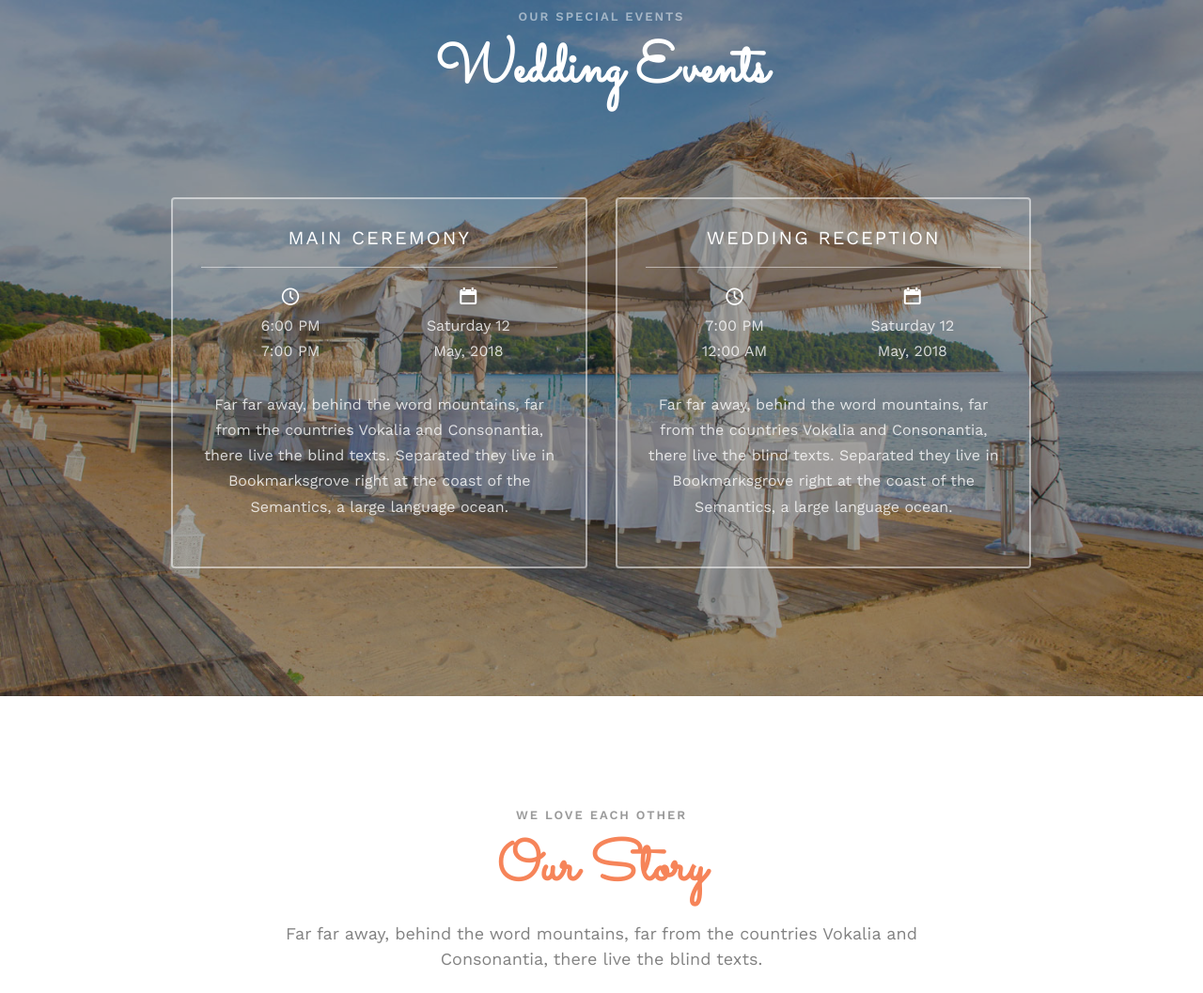
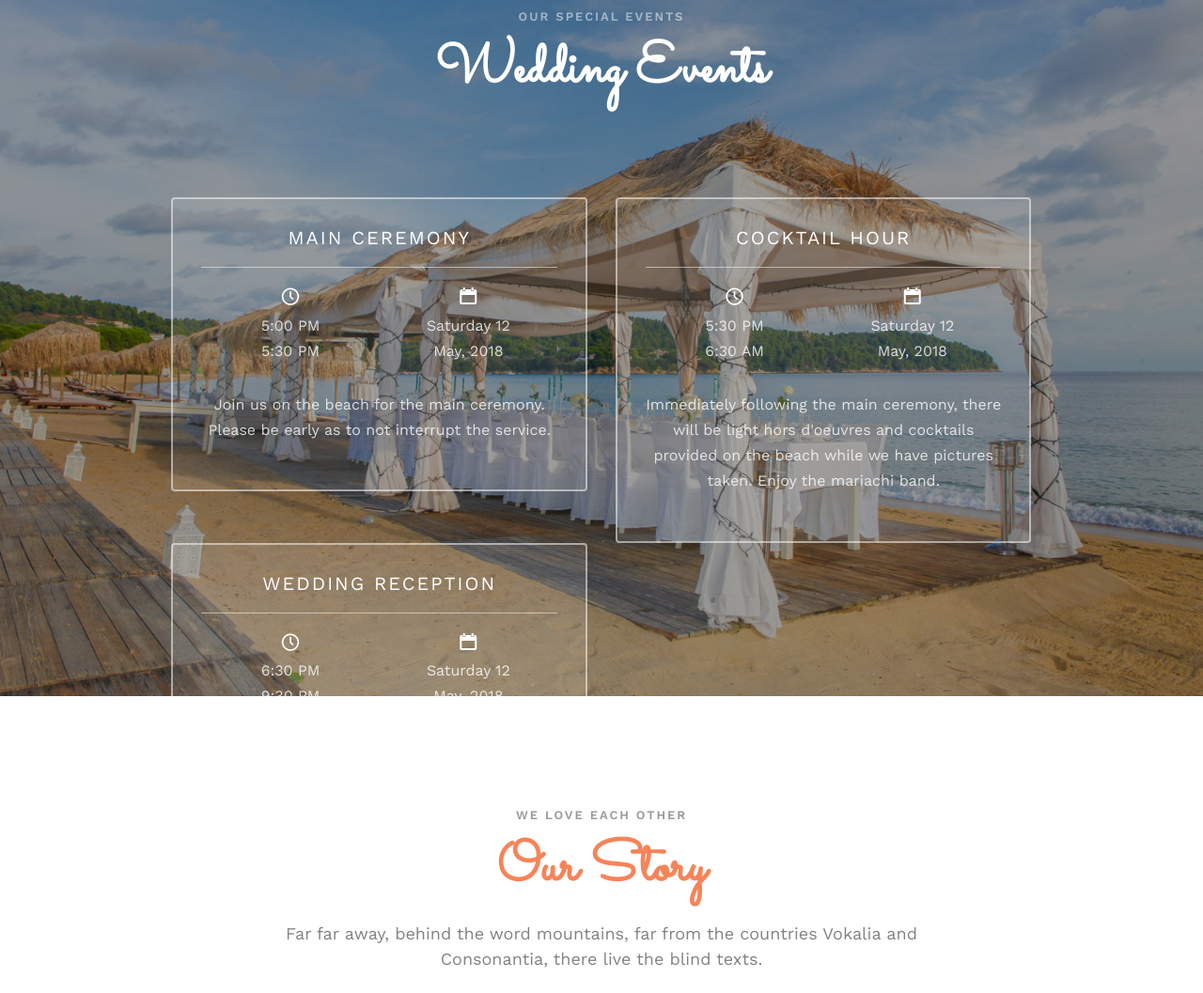
Before and after one commit to kevboutin/ivanaandkevin, a plain HTML site: page index.html in a window 1280 px wide. Shown: the part 1688-2745 px from the top of the page at 94% size. Drawn offline with nearby package versions, Linux system fonts and the light colour scheme; some packages are replaced by stand-ins of ours; files whose address does not match are found by name.

Commit message:
Adding correct event timings.

```diff
--- a/index.html
+++ b/index.html
@@ -151,18 +151,34 @@
 											<h3>Main Ceremony</h3>
 											<div class="event-col">
 												<i class="icon-clock"></i>
-												<span>6:00 PM</span>
-												<span>7:00 PM</span>
+												<span>5:00 PM</span>
+												<span>5:30 PM</span>
 											</div>
 											<div class="event-col">
 												<i class="icon-calendar"></i>
 												<span>Saturday 12</span>
 												<span>May, 2018</span>
 											</div>
-											<p>Far far away, behind the word mountains, far from the countries Vokalia
-												and Consonantia, there live the blind texts. Separated they live in
-												Bookmarksgrove right at the coast of the Semantics, a large language
-												ocean.</p>
+											<p>Join us on the beach for the main ceremony. Please be early as to not
+											interrupt the service.</p>
+										</div>
+									</div>
+									<div class="col-md-6 col-sm-6 text-center">
+										<div class="event-wrap animate-box">
+											<h3>Cocktail Hour</h3>
+											<div class="event-col">
+												<i class="icon-clock"></i>
+												<span>5:30 PM</span>
+												<span>6:30 AM</span>
+											</div>
+											<div class="event-col">
+												<i class="icon-calendar"></i>
+												<span>Saturday 12</span>
+												<span>May, 2018</span>
+											</div>
+											<p>Immediately following the main ceremony, there will be light hors
+												d'oeuvres and cocktails provided on the beach while we have pictures
+												taken. Enjoy the mariachi band.</p>
 										</div>
 									</div>
 									<div class="col-md-6 col-sm-6 text-center">
@@ -170,18 +186,17 @@
 											<h3>Wedding Reception</h3>
 											<div class="event-col">
 												<i class="icon-clock"></i>
-												<span>7:00 PM</span>
-												<span>12:00 AM</span>
+												<span>6:30 PM</span>
+												<span>9:30 PM</span>
 											</div>
 											<div class="event-col">
 												<i class="icon-calendar"></i>
 												<span>Saturday 12</span>
 												<span>May, 2018</span>
 											</div>
-											<p>Far far away, behind the word mountains, far from the countries Vokalia
-												and Consonantia, there live the blind texts. Separated they live in
-												Bookmarksgrove right at the coast of the Semantics, a large language
-												ocean.</p>
+											<p>The reception will also take place on the beach. There will be
+												platforms for dancing and other festivities. A DJ will provide the
+												music.</p>
 										</div>
 									</div>
 								</div>
```
